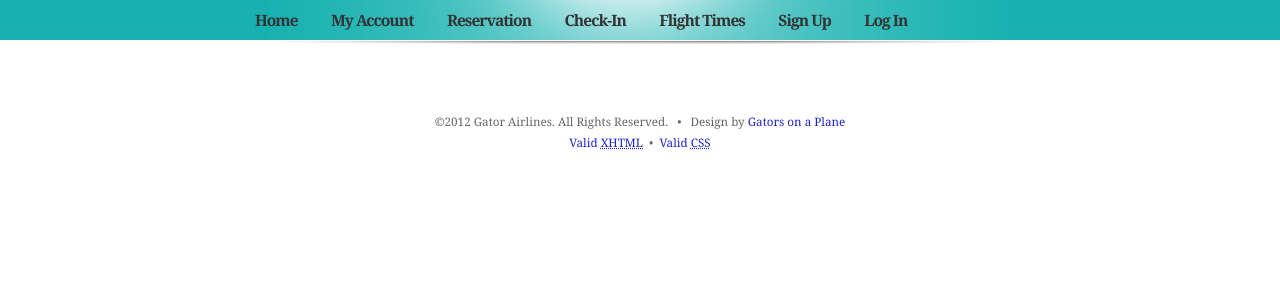
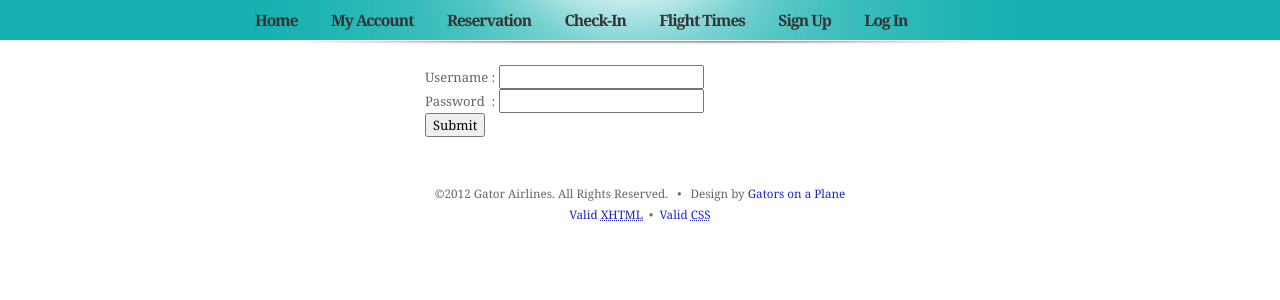
Before and after one commit to jpope19/GatorAirlines, a PHP site: the page made by Website project Template/MyAccount.php in a window 1280 px wide. Shown: the part 100-400 px from the top of the page. Run offline with PHP 8.4, Linux system fonts and the light colour scheme.

Commit message:
Formatted stuff and added login to MyAccount

```diff
--- a/Website project Template/MyAccount.php
+++ b/Website project Template/MyAccount.php
@@ -28,15 +28,16 @@
 <!-- end menu -->
 <!-- start page -->
 <div id="page">
-<!--
 
-
-
-  DO YOUR WORK HERE!!!!!!!!!
-
-
-
-  -->
+<body>
+    <div style= "width:430px; margin:0 auto;"> <!--"text-align:center;"> -->
+        <form action="">
+		Username&nbsp: <input type="text" name="username" /><br />
+		Password&nbsp&nbsp: <input type="password" name="password" /><br>
+		<input type="submit" value="Submit">
+		</form>
+    </div>
+</body>
 
 
 </div>
```
Also changed, not shown: Website project Template/checkin.php (+11 -3 lines).
